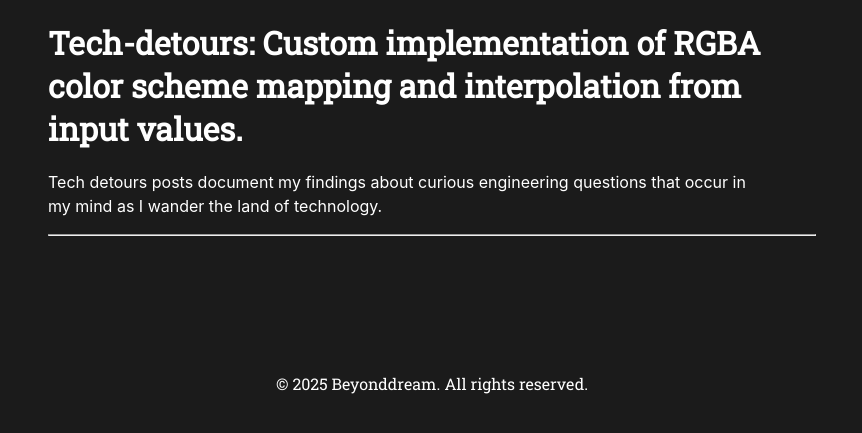
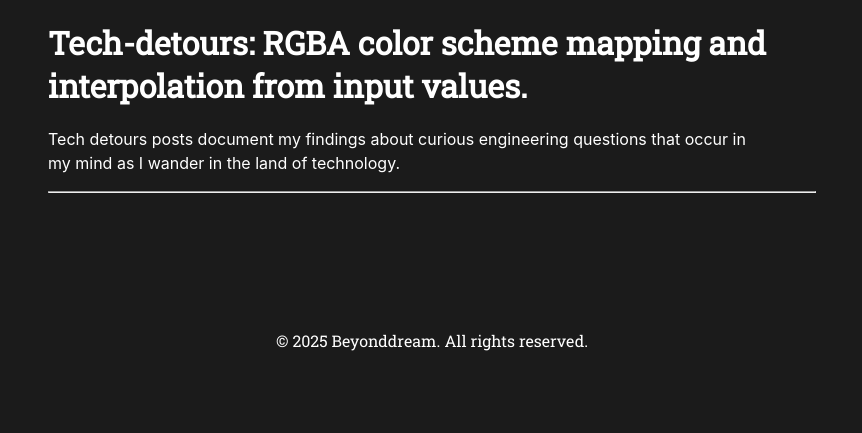
Before and after one commit to beyonddream/beyonddream.github.io, an Eleventy site: page posts/post-14.md in a window 1280 px wide. Shown: the part 33-466 px from the top of the page, without its empty margins (208-1070 px from the left). Built offline with nearby package versions, Linux system fonts and the light colour scheme; Eleventy itself is replaced by a stand-in of ours; files that its build step writes are made by us from their sources; what markdown-it-table-of-contents, markdown-it-texmath would draw is missing.

Commit message:
Minor title fix

```diff
--- a/posts/post-14.md
+++ b/posts/post-14.md
@@ -1,11 +1,11 @@
 ---
-title: "Tech-detours: Custom implementation of RGBA color scheme mapping and interpolation from input values."
+title: "Tech-detours: RGBA color scheme mapping and interpolation from input values."
 tags:
   - bikeshedding
   - algorithm
   - matplotdb
 ---
 
-Tech detours posts document my findings about curious engineering questions that occur in my mind as I wander the land of technology.
+Tech detours posts document my findings about curious engineering questions that occur in my mind as I wander in the land of technology.
 
 ---
```
